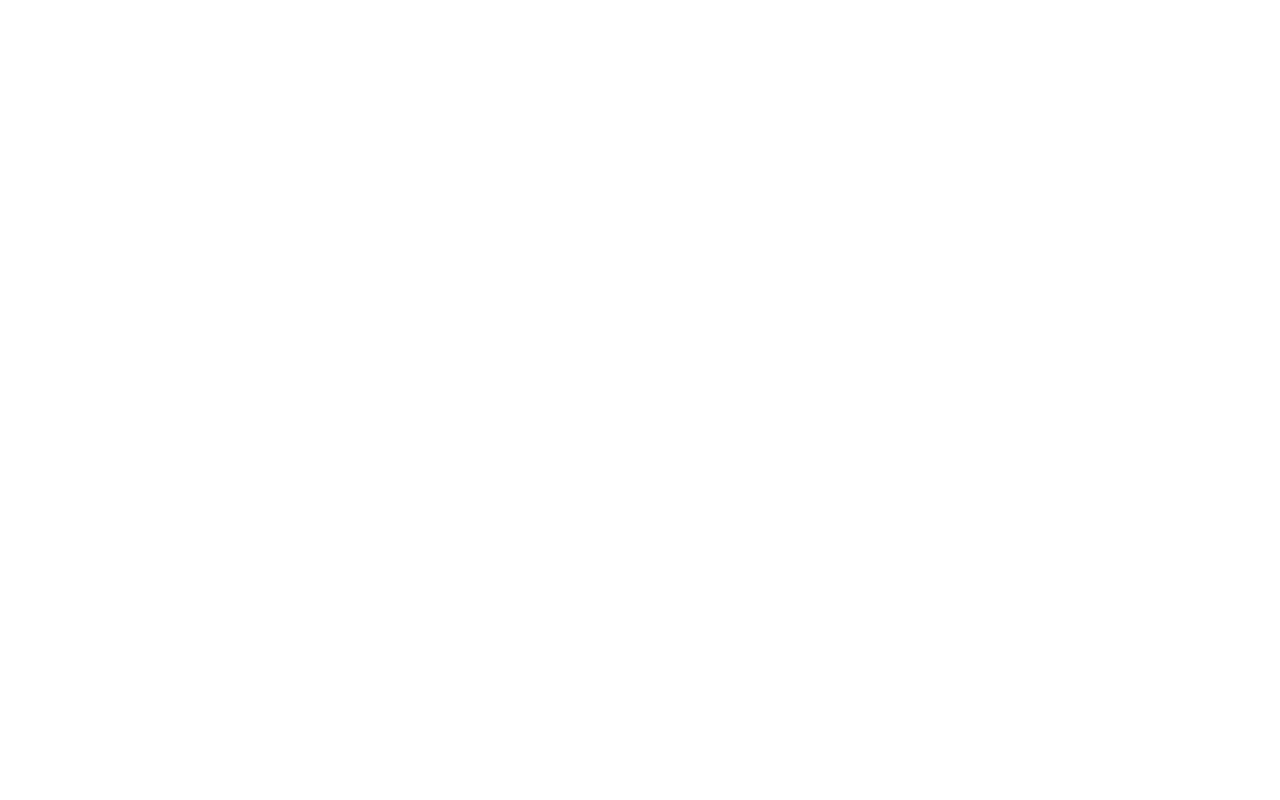
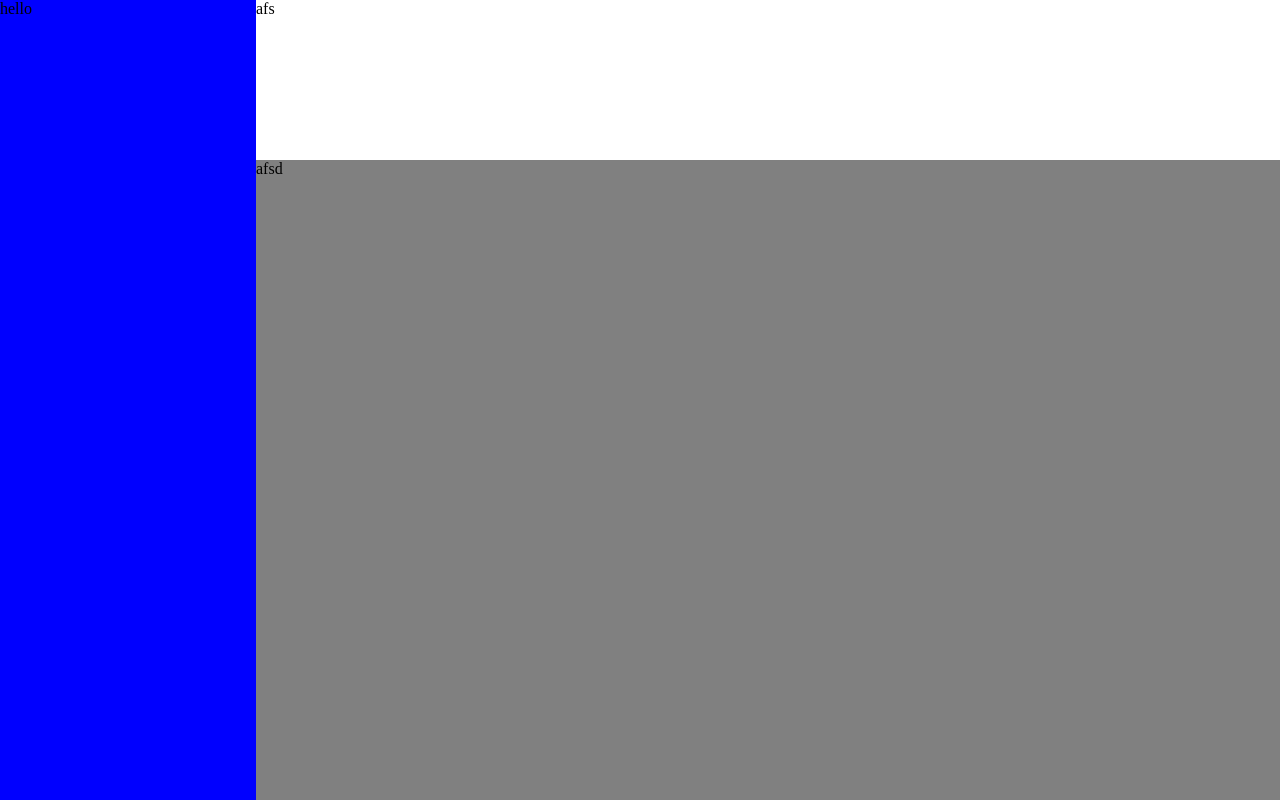
Before and after one commit to MisterRobot568/TOP-admin-dashboard, a plain HTML site: page index.html in a window 1280 px wide. Drawn offline with Linux system fonts and the light colour scheme.

Commit message:
Create parent grid layout
Created the parent grid layout for the Admin Dashboard

```diff
--- a/index.html
+++ b/index.html
@@ -9,7 +9,11 @@
 </head>
 
 <body>
-
+    <div class="container">
+        <div class="sidebar">hello</div>
+        <div class="header">afs</div>
+        <div class="main-content">afsd</div>
+    </div>
 </body>
 
 </html>
--- a/styles.css
+++ b/styles.css
@@ -0,0 +1,38 @@
+* {
+    margin: 0;
+    padding: 0;
+}
+
+body,
+html {
+    height: 100%;
+}
+
+.container {
+    height: 100%;
+    display: grid;
+    grid-template-rows: 1fr 4fr;
+    grid-template-columns: 1fr 4fr;
+}
+
+.sidebar {
+    background: blue;
+
+    grid-row: 1 / 3;
+    grid-column: 1 / 2;
+}
+
+.header {
+    background-color: white;
+
+    grid-row: 1 / 2;
+    grid-column: 2 / 3;
+
+}
+
+.main-content {
+    background-color: gray;
+
+    grid-row: 2 / 3;
+    grid-column: 2 / 3;
+}
```
